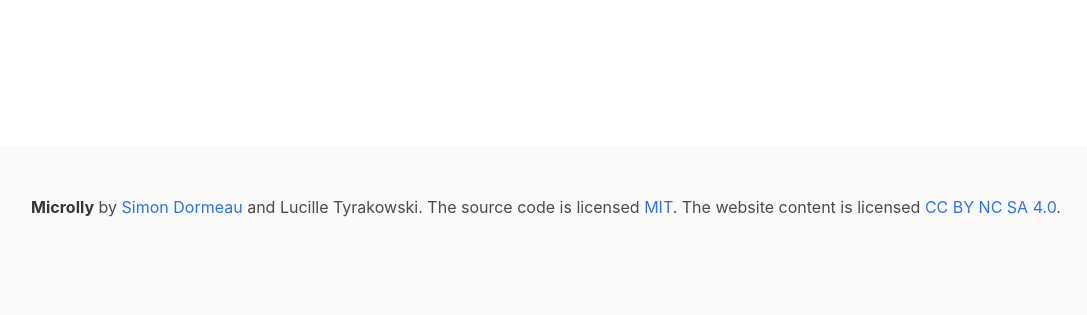
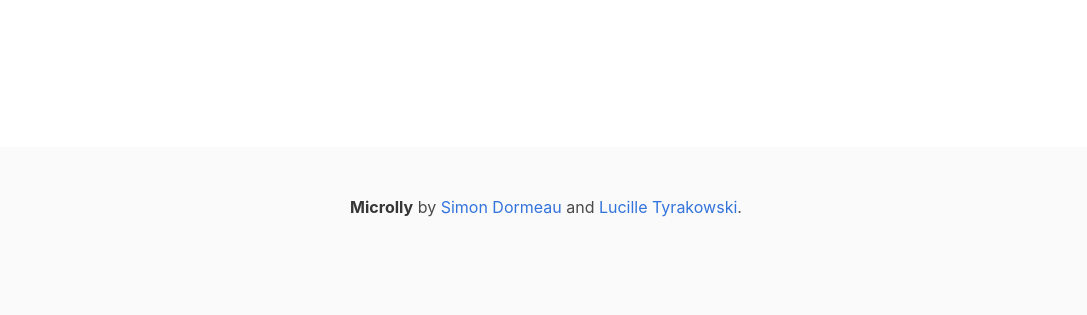
Before and after one commit to sowdowdow/microblogging-django-project, a Django app: page / in a window 1280 px wide. Shown: the part 485-800 px from the top of the page, without its empty margins (94-1181 px from the left). Run offline with Django 3.2, Linux system fonts and the light colour scheme; data comes from the database, SQL or seed files in the repository; some libraries are stand-ins or nearby versions.

Commit message:
mofified footer

```diff
--- a/Microlly/templates/base.html
+++ b/Microlly/templates/base.html
@@ -39,9 +39,8 @@
     <footer class="footer">
       <div class="content has-text-centered">
         <p>
-          <strong>Microlly</strong> by <a href="https://simondormeau.fr">Simon Dormeau</a> and Lucille Tyrakowski. The source code is licensed
-          <a href="http://opensource.org/licenses/mit-license.php">MIT</a>. The website content
-          is licensed <a href="http://creativecommons.org/licenses/by-nc-sa/4.0/">CC BY NC SA 4.0</a>.
+          <strong>Microlly</strong> by <a href="https://simondormeau.fr">Simon Dormeau</a> and <a href="https://www.flickr.com/photos/biayo/3683976815">Lucille Tyrakowski</a>.
+
         </p>
       </div>
     </footer>
```
